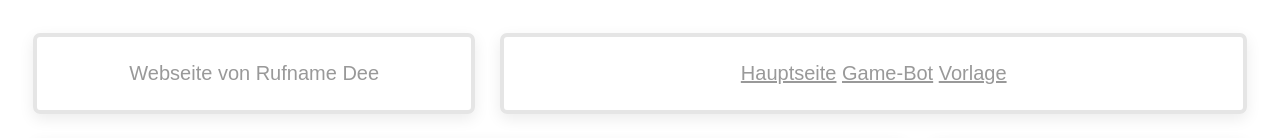
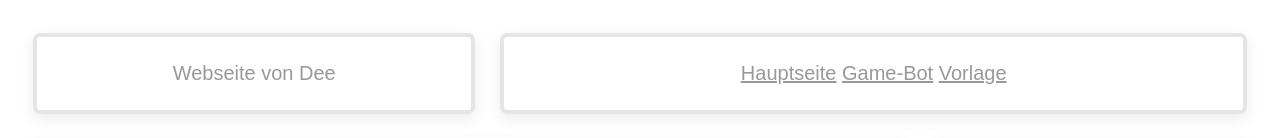
Before and after one commit to Shadowstriker1/Shadowstriker1.github.io, a plain HTML site: page index.html in a window 1280 px wide. Shown: the top 138 px of the page. Drawn offline with Linux system fonts and the light colour scheme.

Commit message:
Update index.html

```diff
--- a/index.html
+++ b/index.html
@@ -15,7 +15,7 @@
 <main>
   <header>
     <!-- Achtung: Aus Gründen des Datenschutz keine persönlichen Daten angeben!!! -->
-    Webseite von Rufname Dee
+    Webseite von Dee
   </header>
 
   <nav>
```
